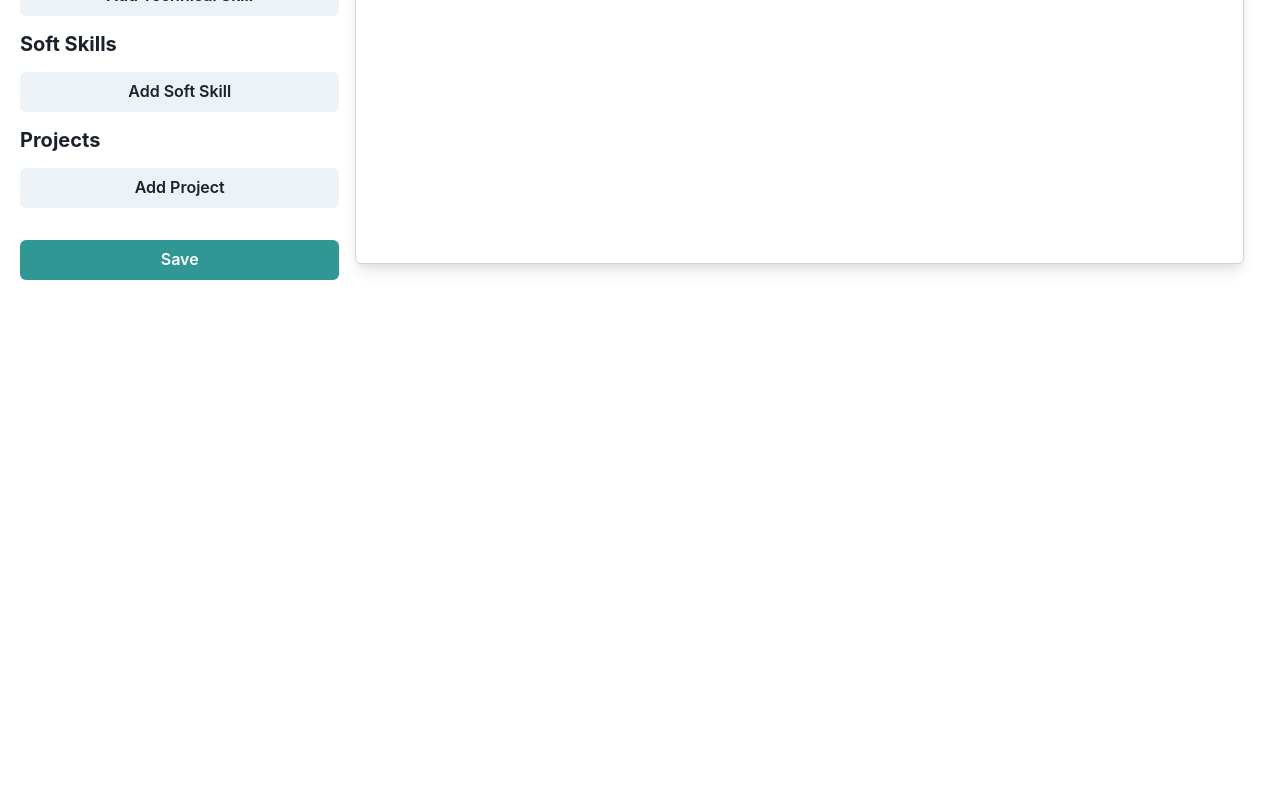
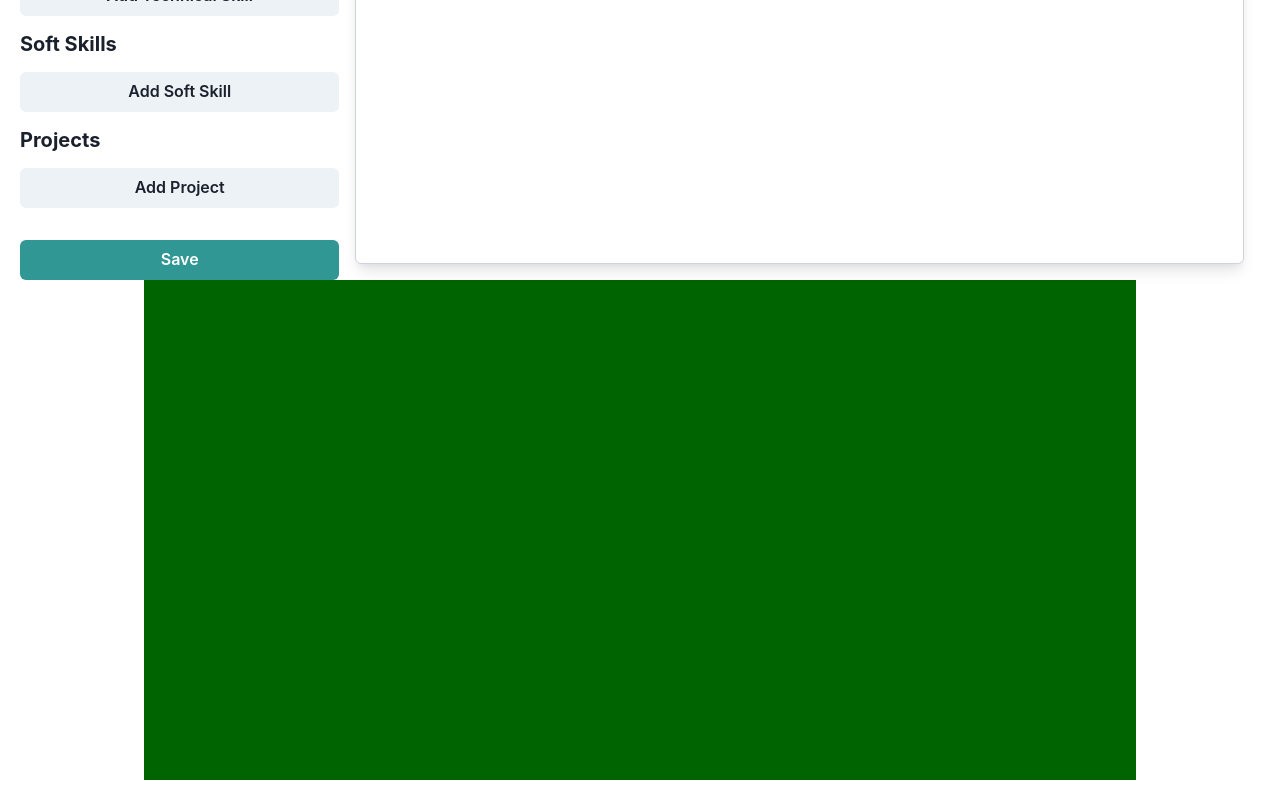
Before and after one commit to Akashgupta857/carbon-neutral-coders_022, a React (Vite) app: page / in a window 1280 px wide. Shown: the part 916-1716 px from the top of the page. Before the commit the page ends 1216 px from the top, so only its background shows below. Built offline with nearby package versions, Linux system fonts and the light colour scheme.

Commit message:
Worked on templates

```diff
--- a/src/App.jsx
+++ b/src/App.jsx
@@ -4,6 +4,7 @@ import Header from './components/Header';
 import ResumeForm from './components/ResumeForm';
 import Preview from './components/Preview';
 import './App.css';
+import TempCompo1 from './components/templates/TempCompo1';
 
 const App = () => {
   const [resumeData, setResumeData] = useState({
@@ -27,6 +28,7 @@ const App = () => {
           <ResumeForm resumeData={resumeData} updateResumeData={updateResumeData} />
           <Preview resumeData={resumeData} />
         </Flex>
+         <TempCompo1></TempCompo1>
       </Container>
     </ChakraProvider>
   );
--- /dev/null
+++ b/src/components/templates/TempCompo1.jsx
@@ -0,0 +1,21 @@
+import React from 'react'
+import './tempCompo1.css'
+
+const tempCompo1 = () => {
+  return (
+      <>
+
+          <div className="container">
+              <div className='left'>
+
+             </div>
+              <div className='right'>
+
+             </div>
+          </div>
+
+    </>
+  )
+}
+
+export default tempCompo1
--- /dev/null
+++ b/src/components/templates/tempCompo1.css
@@ -0,0 +1,6 @@
+.container{
+    background-color: darkgreen;
+    height: 500px;
+    width: 80%;
+    margin: auto;
+}
```
Also changed, not shown: src/components/templates/PhotoComp.jsx (added, +11 -0 lines).
